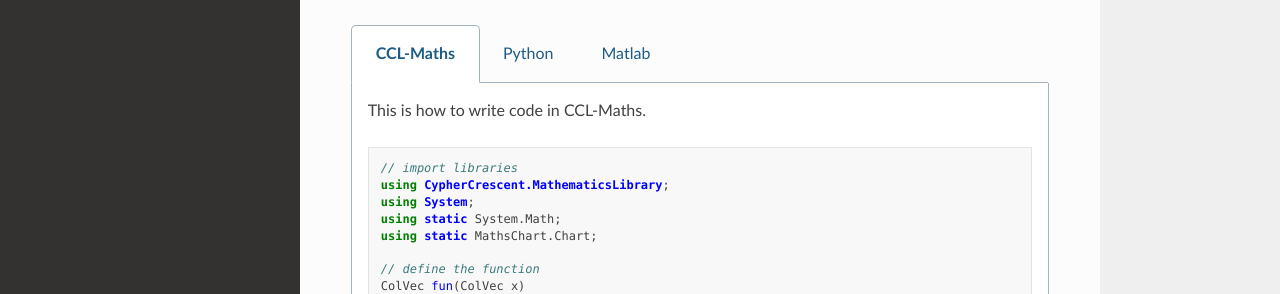
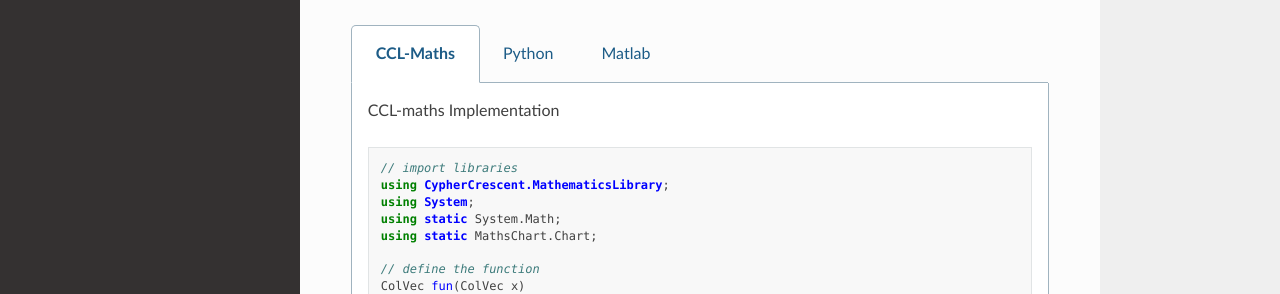
Before and after one commit to thanktua-spp/ccl-rtd, a Sphinx documentation site: the page built from docs/source/non_linear_system.rst, in a window 1280 px wide and 1381 px high. Shown: the part 483-777 px from the top of the window. Built offline with Sphinx 7.4.7 and the Read the Docs theme 3.1.0, drawn with Linux system fonts in a browser that asks for light colours; pages that are not in the unit, such as notebooks, are missing from menus.

Commit message:
Final update
final update to nls

```diff
--- a/docs/source/non_linear_system.rst
+++ b/docs/source/non_linear_system.rst
@@ -21,7 +21,7 @@
 
    .. tab:: CCL-Maths
 
-      This is how to write code in CCL-Maths.
+      CCL-maths Implementation
 
       .. code-block:: C#
 
@@ -58,7 +58,7 @@
 
    .. tab:: Python
 
-      This is how to write code in Python.
+      Python Implementation
 
       .. code-block:: python
 
@@ -87,6 +87,8 @@
 
    .. tab:: Matlab
 
+      Matlab Implementation
+
       .. code-block:: matlab
 
          % define the function handle
```
